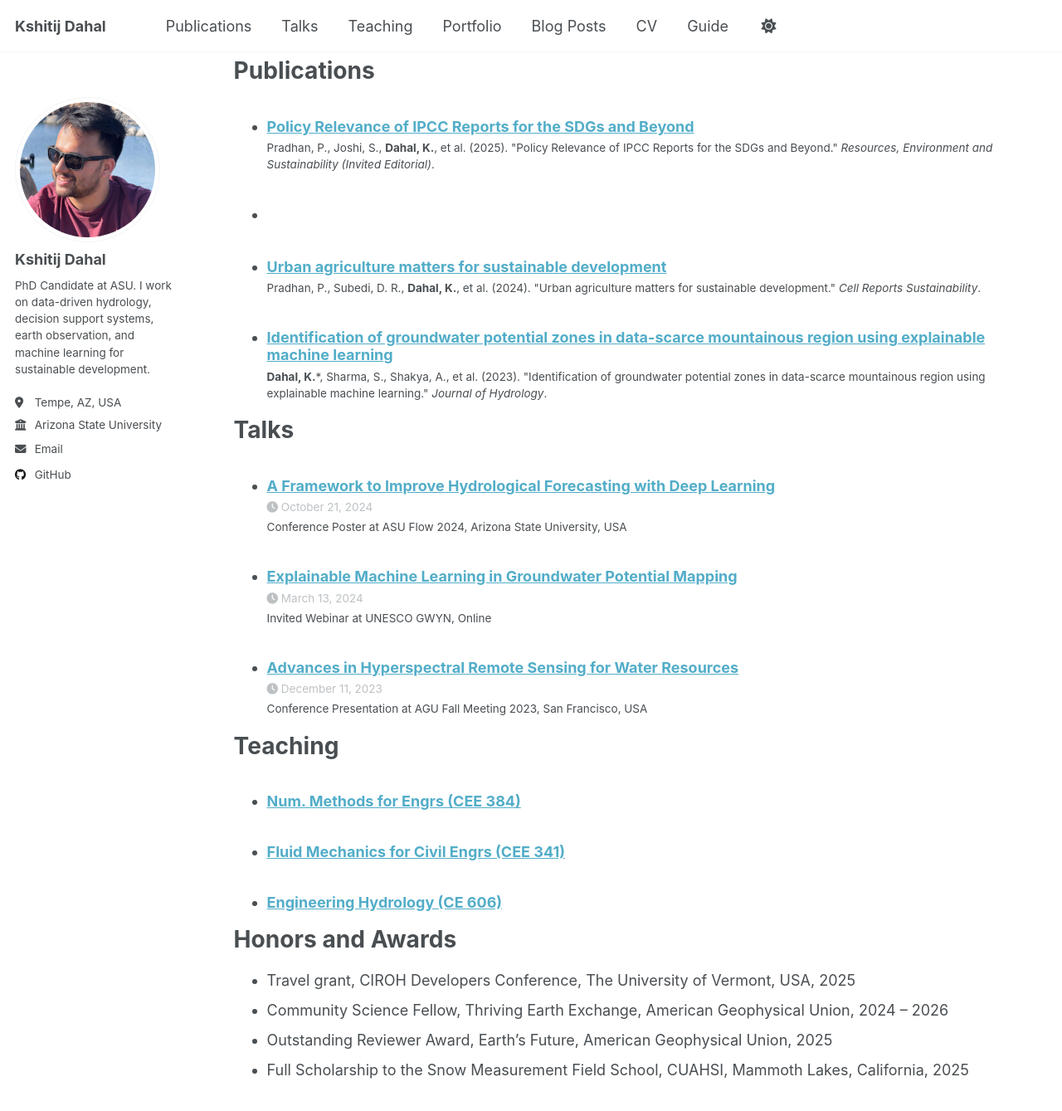
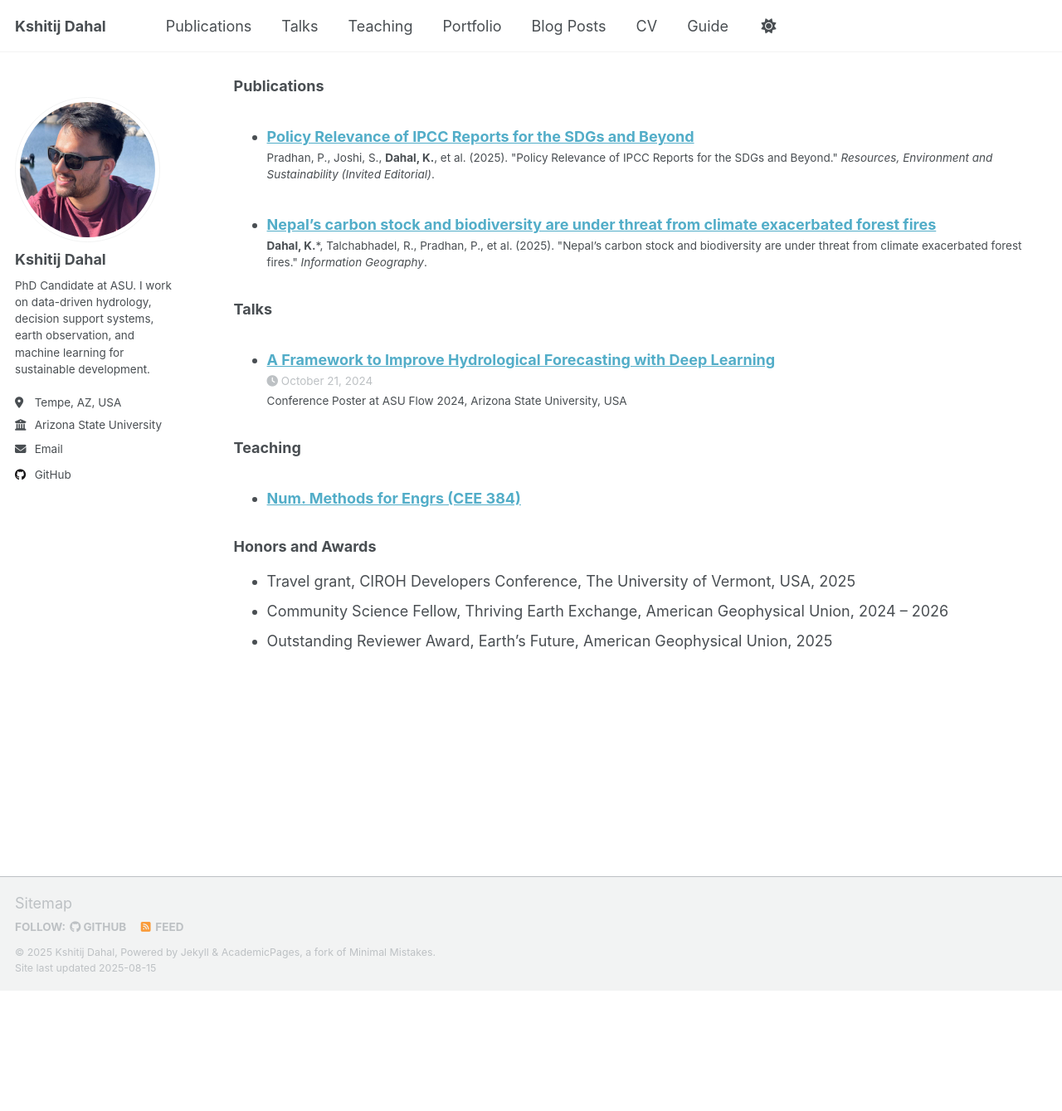
Before and after one commit to geokshitij/geokshitij.github.io, a Jekyll site: the page built from _pages/cv.md, in a window 1280 px wide and 1400 px high, scrolled down 852 px. Shown: the top 1339 px of the window at 83% size. Built offline with Jekyll 4.4.1, drawn with Linux system fonts in a browser that asks for light colours; a script that is not in the unit is left out; after the commit the page ends 2046 px from its top, so only the background shows below that.

Commit message:
Regenerate all content, fix publications page

```diff
--- a/_pages/cv.md
+++ b/_pages/cv.md
@@ -7,14 +7,12 @@ author_profile: true
 {% include base_path %}
 <a href="/files/CV_Kshitij_Dahal.pdf" class="btn btn--primary">Download Full CV (PDF)</a>
 
-Education
-======
+### Education
 * PhD, Civil, Environmental and Sustainable Engineering, *Arizona State University, Arizona, USA*, May 2026 (Expected)
 * MS (en route to PhD), Civil, Environmental and Sustainable Engineering, *Arizona State University, Arizona, USA*, Aug 2025
 * BE, Civil Engineering, *Tribhuvan University, Nepal*, 2015 – 2019
 
-Work Experience
-======
+### Work Experience
 * **Graduate Research Associate**
   * Arizona State University, Arizona, USA
   * Dec 2022 – Present
@@ -28,21 +26,16 @@ Work Experience
   * Khwopa College of Engineering, Tribhuvan University, Nepal
   * Nov 2019 – Oct 2021
 
-Publications
-======
-  <ul>{% for post in site.publications reversed %}{% include archive-single-cv.html %}{% endfor %}</ul>
+### Publications
+<ul>{% for post in site.publications reversed %}{% include archive-single-cv.html %}{% endfor %}</ul>
 
-Talks
-======
-  <ul>{% for post in site.talks reversed %}{% include archive-single-talk-cv.html %}{% endfor %}</ul>
+### Talks
+<ul>{% for post in site.talks reversed %}{% include archive-single-talk-cv.html %}{% endfor %}</ul>
 
-Teaching
-======
-  <ul>{% for post in site.teaching reversed %}{% include archive-single-cv.html %}{% endfor %}</ul>
+### Teaching
+<ul>{% for post in site.teaching reversed %}{% include archive-single-cv.html %}{% endfor %}</ul>
 
-Honors and Awards
-======
+### Honors and Awards
 * Travel grant, CIROH Developers Conference, The University of Vermont, USA, 2025
 * Community Science Fellow, Thriving Earth Exchange, American Geophysical Union, 2024 – 2026
 * Outstanding Reviewer Award, Earth’s Future, American Geophysical Union, 2025
-* Full Scholarship to the Snow Measurement Field School, CUAHSI, Mammoth Lakes, California, 2025
--- a/_publications/2023-01-01-identification-of-groundwater-potential-zones-in-d.md
+++ /dev/null
@@ -1,11 +0,0 @@
----
-title: "Identification of groundwater potential zones in data-scarce mountainous region using explainable machine learning"
-collection: publications
-permalink: /publication/2023-01-01-identification-of-groundwater-potential-zones-in-d
-venue: 'Journal of Hydrology'
-date: '2023-01-01'
-paperurl: 'https://doi.org/10.1016/j.jhydrol.2023.130417'
-citation: '<strong>Dahal, K.</strong>*, Sharma, S., Shakya, A., et al. (2023). &quot;Identification of groundwater potential zones in data-scarce mountainous region using explainable machine learning.&quot; <i>Journal of Hydrology</i>.'
----
-
-Recommended citation: <strong>Dahal, K.</strong>*, Sharma, S., Shakya, A., et al. (2023). &quot;Identification of groundwater potential zones in data-scarce mountainous region using explainable machine learning.&quot; <i>Journal of Hydrology</i>.
--- a/_publications/2024-01-01-urban-agriculture-matters-for-sustainable-developm.md
+++ /dev/null
@@ -1,11 +0,0 @@
----
-title: "Urban agriculture matters for sustainable development"
-collection: publications
-permalink: /publication/2024-01-01-urban-agriculture-matters-for-sustainable-developm
-venue: 'Cell Reports Sustainability'
-date: '2024-01-01'
-paperurl: 'https://doi.org/10.1016/j.crsus.2024.100217'
-citation: 'Pradhan, P., Subedi, D. R., <strong>Dahal, K.</strong>, et al. (2024). &quot;Urban agriculture matters for sustainable development.&quot; <i>Cell Reports Sustainability</i>.'
----
-
-Recommended citation: Pradhan, P., Subedi, D. R., <strong>Dahal, K.</strong>, et al. (2024). &quot;Urban agriculture matters for sustainable development.&quot; <i>Cell Reports Sustainability</i>.
--- a/_talks/2023-12-11-advances-in-hyperspectral-remote-sensing-for-water.md
+++ /dev/null
@@ -1,9 +0,0 @@
----
-title: "Advances in Hyperspectral Remote Sensing for Water Resources"
-collection: talks
-permalink: /talks/2023-12-11-advances-in-hyperspectral-remote-sensing-for-water
-type: "Conference Presentation"
-venue: 'AGU Fall Meeting 2023'
-date: '2023-12-11'
-location: 'San Francisco, USA'
----
--- a/_talks/2024-03-13-explainable-machine-learning-in-groundwater-potent.md
+++ /dev/null
@@ -1,15 +0,0 @@
----
-title: "Explainable Machine Learning in Groundwater Potential Mapping"
-collection: talks
-permalink: /talks/2024-03-13-explainable-machine-learning-in-groundwater-potent
-type: "Invited Webinar"
-venue: 'UNESCO GWYN'
-date: '2024-03-13'
-location: 'Online'
-url: 'https://rb.gy/ue0vik'
-description: 'An invited webinar on the application of explainable AI (XAI) for mapping groundwater potential.'
----
-
-An invited webinar on the application of explainable AI (XAI) for mapping groundwater potential.
-
-[More information here](https://rb.gy/ue0vik)
--- a/_teaching/2023-08-20-fluid-mechanics-for-civil-engrs-cee-341.md
+++ /dev/null
@@ -1,11 +0,0 @@
----
-title: "Fluid Mechanics for Civil Engrs (CEE 341)"
-collection: teaching
-permalink: /teaching/2023-08-20-fluid-mechanics-for-civil-engrs-cee-341
-type: "Teaching Experience"
-venue: 'Arizona State University'
-date: '2023-08-20'
-description: 'Served as a Teaching Assistant for the Fall 2023 semester.'
----
-
-Served as a Teaching Assistant for the Fall 2023 semester.
```
Also changed, not shown: _pages/about.md (+0 -2 lines), _publications/2025-01-01-nepals-carbon-stock-and-biodiversity-are-under-thr.md (+1 -1 lines), _teaching/2021-01-15-engineering-hydrology-ce-606.md (deleted, +0 -11 lines), generate_content.py (+44 -80 lines).
